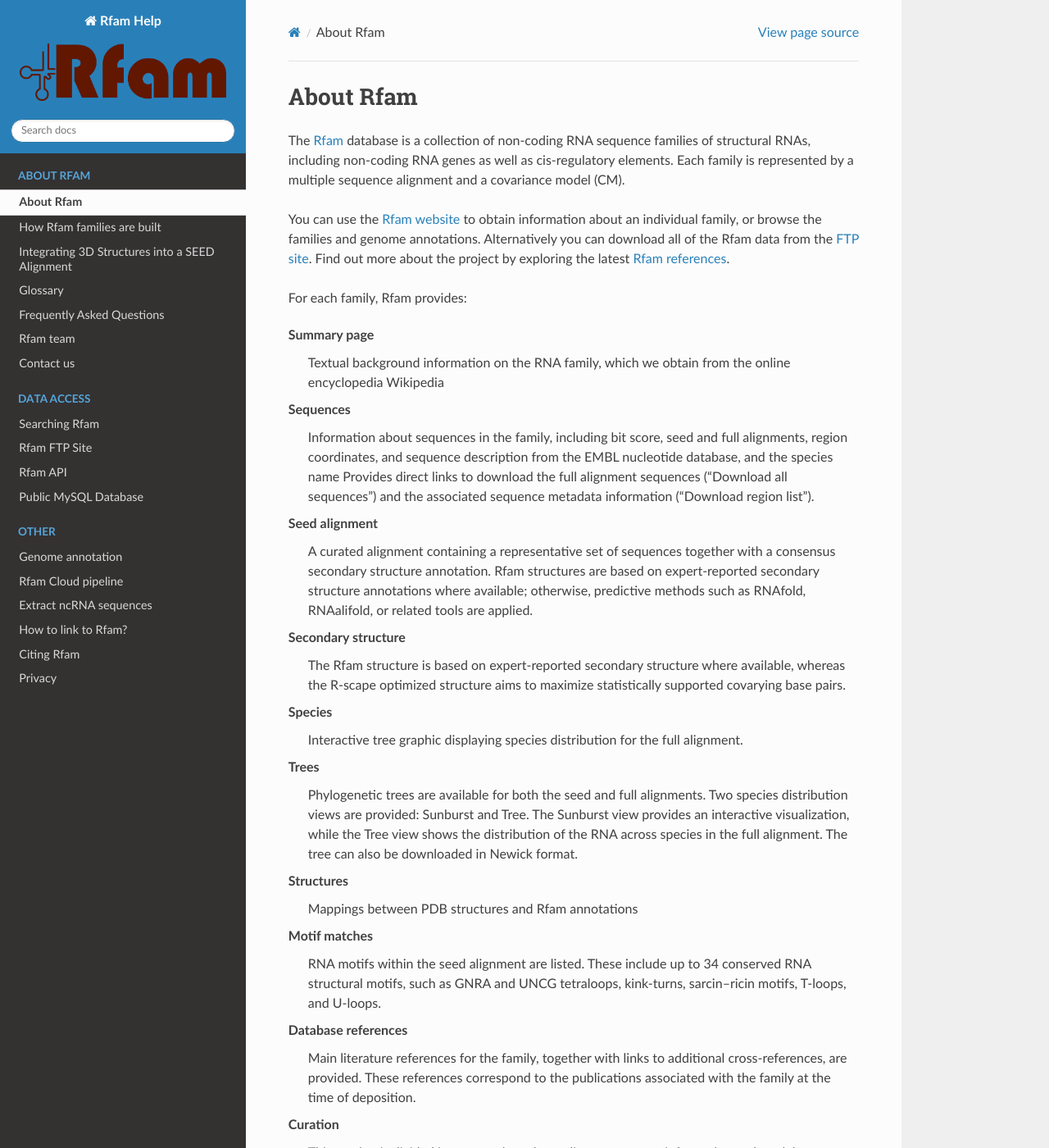
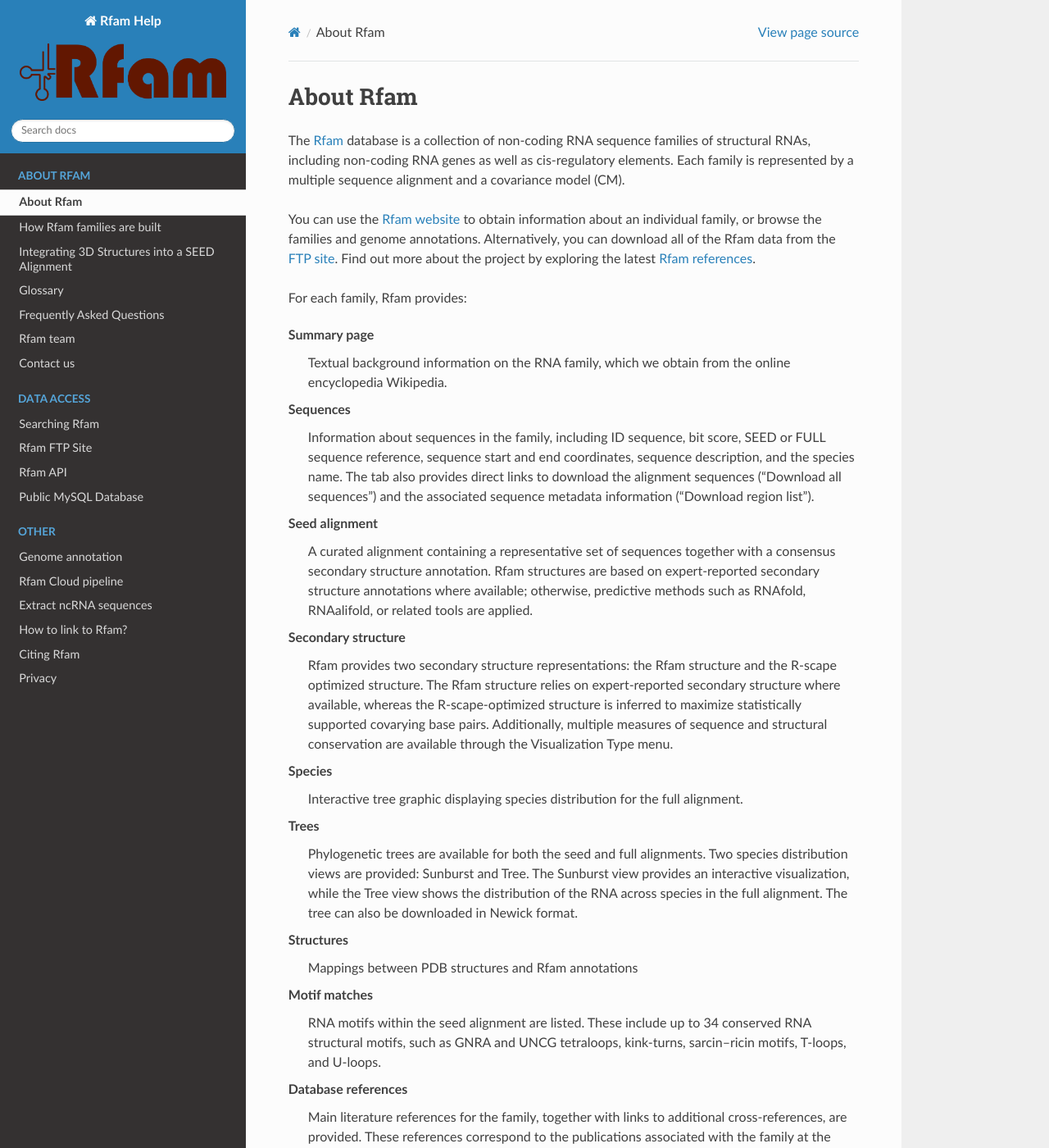
Before and after one commit to Rfam/rfam-docs, a Sphinx documentation site: the page built from docs/source/about-rfam.rst, in a window 1280 px wide and 1400 px high. Shown: the whole window at 82% size. Built offline with Sphinx 7.4.7 and the Read the Docs theme 3.1.0, drawn with Linux system fonts in a browser that asks for light colours; pages that are not in the unit, such as notebooks, are missing from menus.

Commit message:
Update about-rfam.rst
I think I go true most of the updates that I initially made, I think there was also an update on Species, but I better send this as it is

```diff
--- a/docs/source/about-rfam.rst
+++ b/docs/source/about-rfam.rst
@@ -8,7 +8,7 @@
 
 You can use the `Rfam website <http://rfam.org>`_
 to obtain information about an individual family, or browse
-the families and genome annotations. Alternatively you can download
+the families and genome annotations. Alternatively, you can download
 all of the Rfam data from the `FTP site <https://ftp.ebi.ac.uk/pub/databases/Rfam/CURRENT>`_.
 Find out more about the project by exploring the latest `Rfam references <https://docs.rfam.org/en/latest/citing-rfam.html>`_.
 
@@ -16,19 +16,17 @@
 
 **Summary page**
   Textual background information on the RNA family, which we obtain from
-  the online encyclopedia Wikipedia
+  the online encyclopedia Wikipedia.
 
 **Sequences**
-  Information about sequences in the family, including bit score, seed
-  and full alignments, region coordinates, and sequence description from
-  the EMBL nucleotide database, and the species name
-  Provides direct links to download the full alignment sequences (“Download all sequences”) and the associated sequence metadata information (“Download region list”).
+  Information about sequences in the family, including ID sequence, bit score, SEED
+  or FULL sequence reference, sequence start and end coordinates, sequence description, and the species name. The tab also provides direct links to download the alignment sequences (“Download all sequences”) and the associated sequence metadata information (“Download region list”).
 
 **Seed alignment**
   A curated alignment containing a representative set of sequences together with a consensus secondary structure annotation. Rfam structures are based on expert-reported secondary structure annotations where available; otherwise, predictive methods such as RNAfold, RNAalifold, or related tools are applied.
 
 **Secondary structure**
-  The Rfam structure is based on expert-reported secondary structure where available, whereas the R-scape optimized structure aims to maximize statistically supported covarying base pairs.
+  Rfam provides two secondary structure representations: the Rfam structure and the R-scape optimized structure. The Rfam structure relies on expert-reported secondary structure where available, whereas the R-scape-optimized structure is inferred to maximize statistically supported covarying base pairs. Additionally, multiple measures of sequence and structural conservation are available through the Visualization Type menu.
 
 **Species**
   Interactive tree graphic displaying species distribution for the full
```
